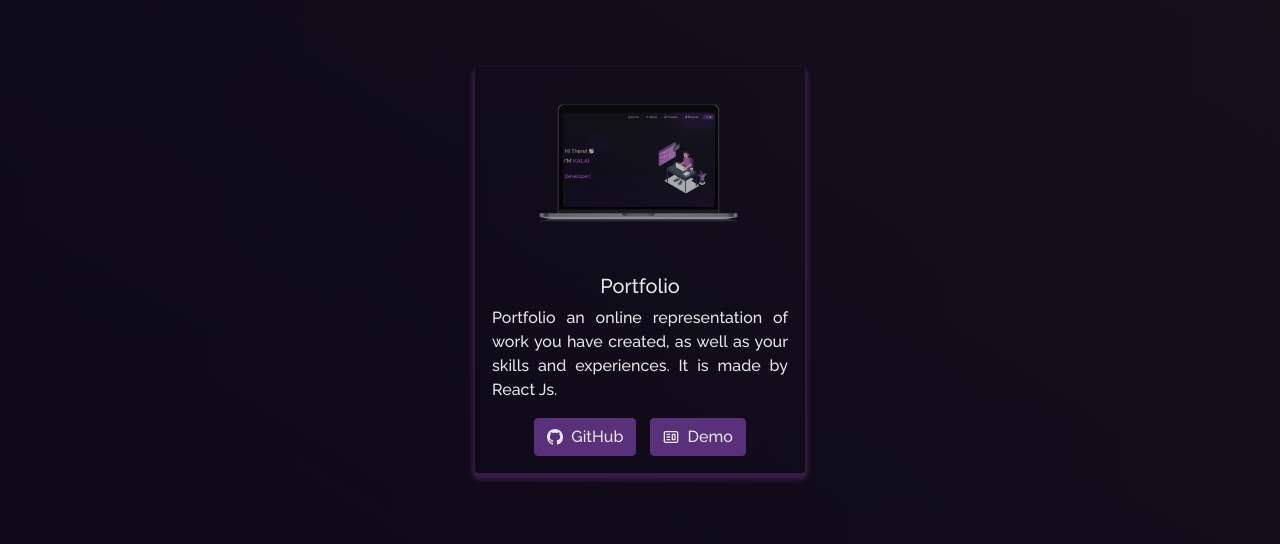
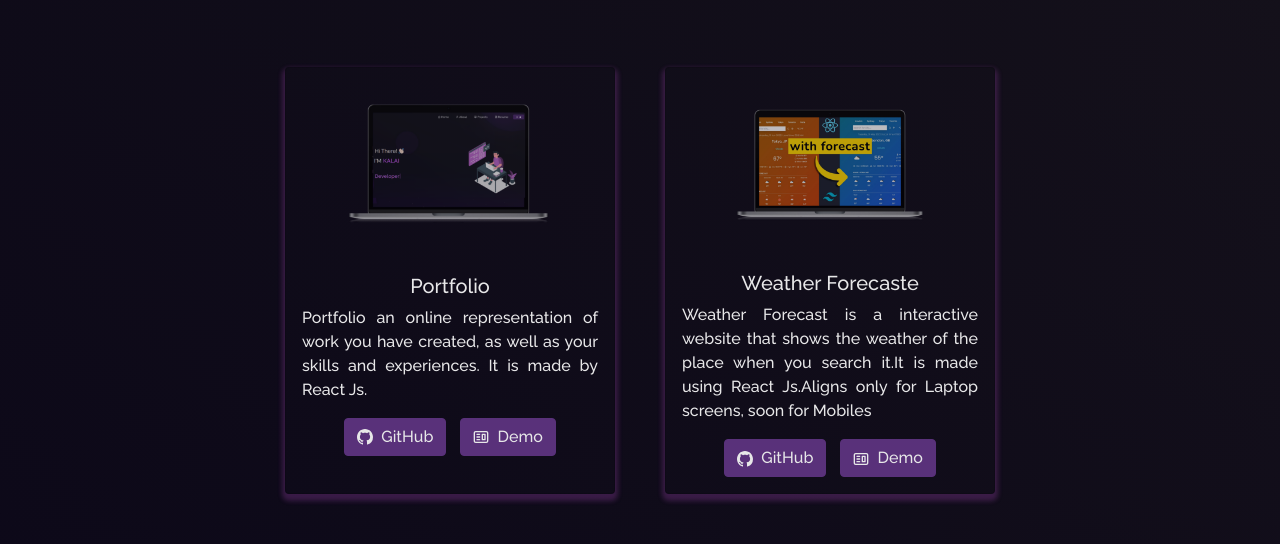
Before and after one commit to Kalai2773/portfolio, a React (Create React App) app: page /project in a window 1280 px wide. Shown: the part 235-779 px from the top of the page. Built offline with nearby package versions, Linux system fonts and the light colour scheme.

Commit message:
added new project details

```diff
--- a/src/components/Projects/Projects.js
+++ b/src/components/Projects/Projects.js
@@ -11,7 +11,7 @@ import Particle from "../Particle";
 //import brainy from "../../Assets/Projects/brainy.png";
 //import music from "../../Assets/Projects/music.png";
 //import kuiz from "../../Assets/Projects/kuiz.png";
-//import weather from "../../Assets/Projects/weather.png";
+import weather from "../../Assets/Projects/weather.png";
 import lap from "../../Assets/Projects/lapportt.png";
 
 function Projects() {
@@ -50,18 +50,18 @@ function Projects() {
             />
           </Col>
 
-         {/* <Col md={4} className="project-card">
+          <Col md={4} className="project-card">
             <ProjectCard
-              imgPath={bitsOfCode}
+              imgPath={weather}
               isBlog={false}
-              title="Bits-0f-C0de"
-              description="My personal blog page build with Next.js and Tailwind Css which takes the content from makdown files and renders it using Next.js. Supports dark mode and easy to write blogs using markdown."
-              ghLink="https://github.com/soumyajit4419/Bits-0f-C0de"
-              demoLink="https://blogs.soumya-jit.tech/"
+              title="Weather Forecaste"
+              description="Weather Forecast is a interactive website that shows the weather of the place when you search it.It is made using React Js.Aligns only for Laptop screens, soon for Mobiles"
+              ghLink="https://github.com/Kalai2773/weather-api"
+              demoLink="https://kalai-weather.vercel.app"
             />
           </Col>
 
-          <Col md={4} className="project-card">
+         {/* <Col md={4} className="project-card">
             <ProjectCard
               imgPath={editor}
               isBlog={false}
```
